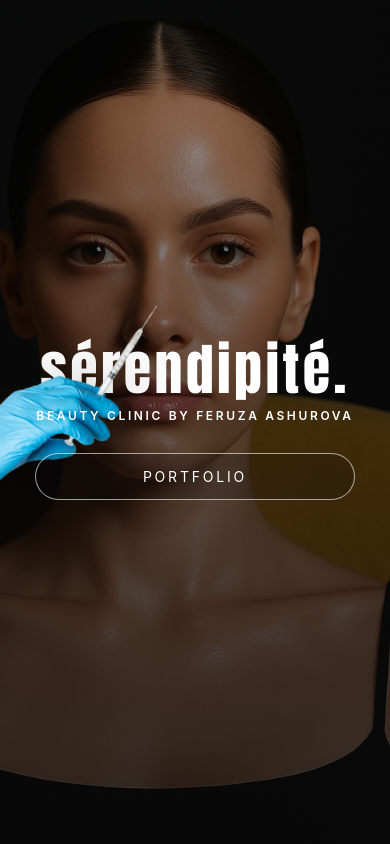
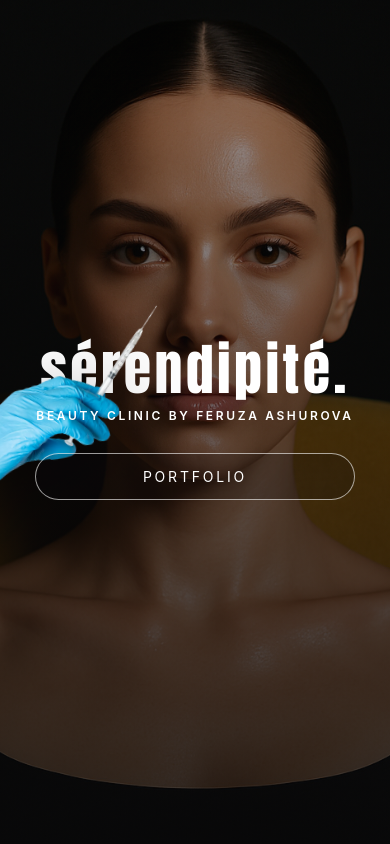
Before and after one commit to EnergyDead/model-agency, a React (Vite) app: page / in a window 390 px wide. Shown: the top 844 px of the page. Built offline with nearby package versions, Linux system fonts and the light colour scheme.

Commit message:
update team

```diff
--- a/src/components/Hero.css
+++ b/src/components/Hero.css
@@ -142,6 +142,10 @@
 }
 
 @media (max-width: 640px) {
+    .hero {
+        background-position: 45% center;
+    }
+
     .hero__content {
         gap: 24px;
     }
```
